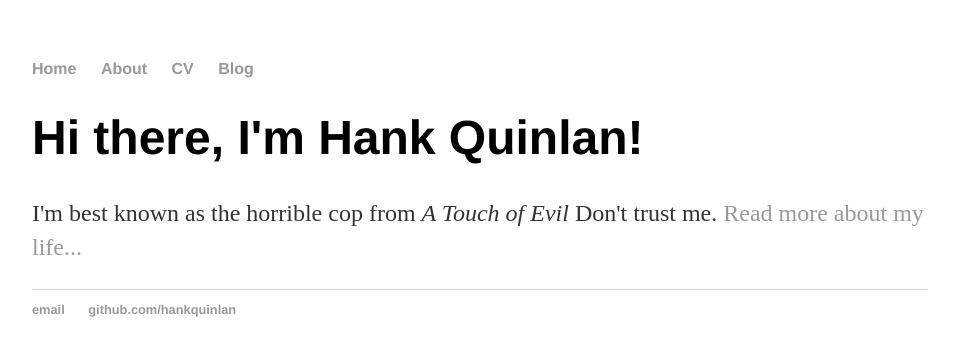
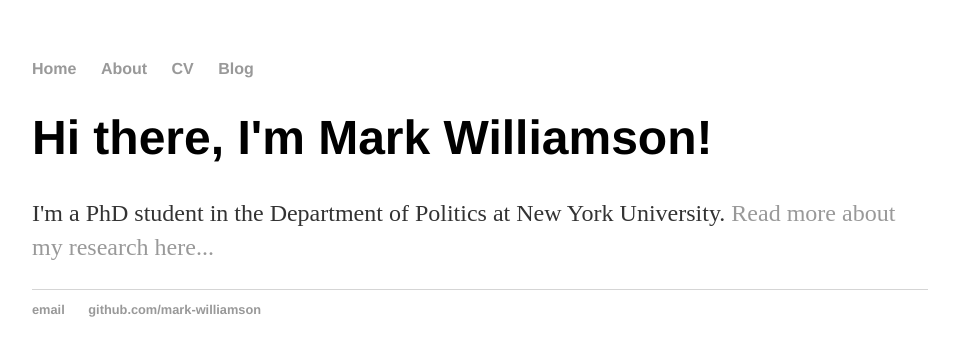
Before and after one commit to mark-williamson/mark-williamson.github.io, a Jekyll site: the page built from index.html, in a window 1280 px wide. Shown: the top 356 px of the page, without its empty margins (160-1115 px from the left). Built offline with Jekyll 4.4.1, drawn with Linux system fonts in a browser that asks for light colours.

Commit message:
Update homepage to use Jekyll default layout

```diff
--- a/index.html
+++ b/index.html
@@ -1,30 +1,8 @@
-<!DOCTYPE html>
-<html>
-	<head>
-		<title>Hank Quinlan, Horrible Cop</title>
-		<!-- link to main stylesheet -->
-		<link rel="stylesheet" type="text/css" href="/css/main.css">
-	</head>
-	<body>
-		<nav>
-    		<ul>
-        		<li><a href="/">Home</a></li>
-	        	<li><a href="/about">About</a></li>
-        		<li><a href="/cv">CV</a></li>
-        		<li><a href="/blog">Blog</a></li>
-    		</ul>
-		</nav>
-		<div class="container">
-    		<div class="blurb">
-        		<h1>Hi there, I'm Hank Quinlan!</h1>
-				<p>I'm best known as the horrible cop from <em>A Touch of Evil</em> Don't trust me. <a href="/about">Read more about my life...</a></p>
-    		</div><!-- /.blurb -->
-		</div><!-- /.container -->
-		<footer>
-    		<ul>
-        		<li><a href="mailto:hankquinlanhub@gmail.com">email</a></li>
-        		<li><a href="https://github.com/hankquinlan">github.com/hankquinlan</a></li>
-			</ul>
-		</footer>
-	</body>
-</html>
+---
+layout: default
+title: Mark Williamson
+---
+<div class="blurb">
+	<h1>Hi there, I'm Mark Williamson!</h1>
+	<p>I'm a PhD student in the Department of Politics at New York University. <a href="/about">Read more about my research here...</a></p>
+</div><!-- /.blurb -->
```
